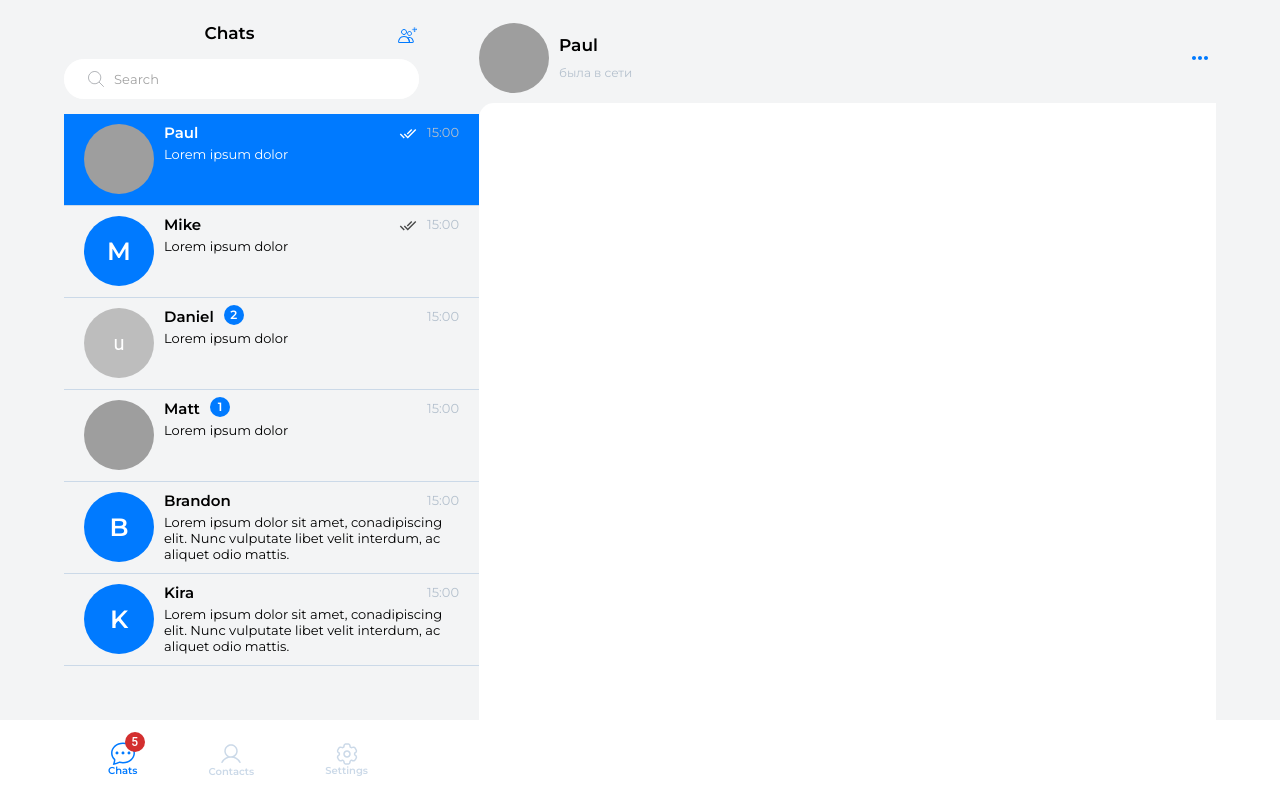
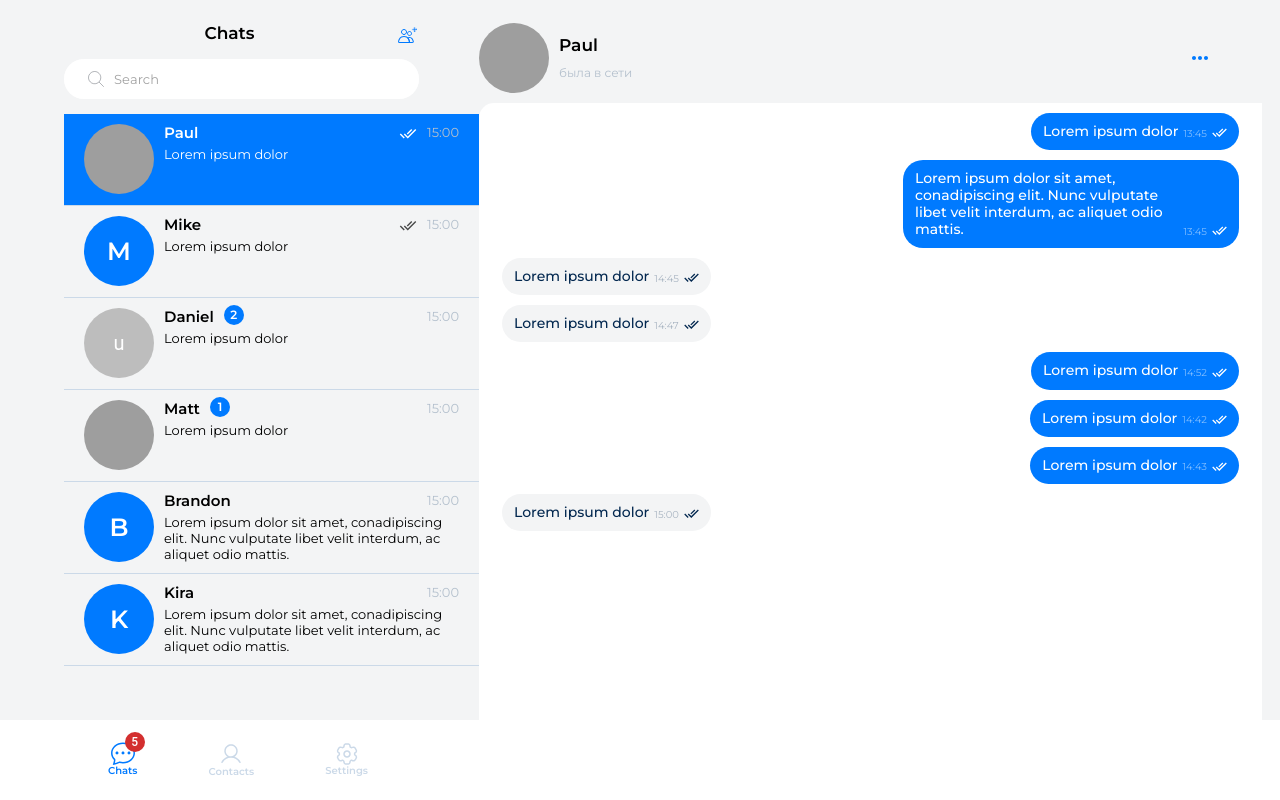
Before and after one commit to XSpiritBalanceX/Web-Chat, a React (Create React App) app: page /chats/1 in a window 1280 px wide. Built offline with nearby package versions, Linux system fonts and the light colour scheme; grey boxes are pictures that could not be loaded.

Commit message:
created users chat component

```diff
--- a/src/_variables.scss
+++ b/src/_variables.scss
@@ -8,6 +8,7 @@
   "gray-4": #b4c0cd,
   "white": #ffffff,
   "black": #000,
+  "light-black": #02274f,
   "red": #c92727,
 );
 
--- a/src/components/itemInChat/ConversationItem.tsx
+++ b/src/components/itemInChat/ConversationItem.tsx
@@ -1,7 +1,10 @@
+import { useState, useEffect } from "react";
 import { Box, Avatar, Button } from "@mui/material";
 import { IConversationItemProps } from "./TypesItemInChat";
 import MoreHorizIcon from "@mui/icons-material/MoreHoriz";
 import { translate } from "@i18n";
+import UsersChat from "./UsersChat";
+import { useParams } from "react-router-dom";
 import "./ItemChat.scss";
 
 const ConversationItem = ({
@@ -11,6 +14,41 @@
   messages,
 }: IConversationItemProps) => {
   const { t } = translate("translate", { keyPrefix: "chatPage" });
+
+  const [isSelectedMessage, setIsSelectedMessage] = useState(false);
+  const [selectedMessages, setSelectedMessages] = useState<number[]>([]);
+
+  useEffect(() => {
+    !selectedMessages.length && setIsSelectedMessage(false);
+    // eslint-disable-next-line
+  }, [selectedMessages]);
+
+  useEffect(() => {
+    setIsSelectedMessage(false);
+    setSelectedMessages([]);
+    // eslint-disable-next-line
+  }, [user_id]);
+
+  const handleCloseSelected = () => {
+    setIsSelectedMessage(false);
+    setSelectedMessages([]);
+  };
+
+  const handleIsSelectedMessage = (value: boolean) => {
+    setIsSelectedMessage(value);
+    !value && setSelectedMessages([]);
+  };
+
+  const handleClickOnMessages = (id: number) => {
+    const copyData = selectedMessages.slice();
+    if (copyData.includes(id)) {
+      const index = copyData.indexOf(id);
+      index !== -1 && copyData.splice(index, 1);
+    } else {
+      copyData.push(id);
+    }
+    setSelectedMessages(copyData);
+  };
 
   return (
     <Box className="conversationContainer">
@@ -25,6 +63,7 @@
         {!user_photo && (
           <Box className="userInitialConversation">{user_name.charAt(0)}</Box>
         )}
+        {!isSelectedMessage && (
           <Box className="userInformationContent">
             <Box>
               <p className="userName">{user_name}</p>
@@ -34,8 +73,24 @@
               <MoreHorizIcon />
             </Button>
           </Box>
+        )}
+        {isSelectedMessage && (
+          <Box className="controlsSelectedBox">
+            <Button type="button">{t("deleteChat")}</Button>
+            <p>{t("selectedMessages", { numbers: selectedMessages.length })}</p>
+            <Button type="button" onClick={handleCloseSelected}>
+              {t("cancel")}
+            </Button>
           </Box>
-      <Box className="conversationBox"></Box>
+        )}
+      </Box>
+      <UsersChat
+        messages={messages}
+        cbHandleIsSelectedMessage={handleIsSelectedMessage}
+        isSelectedMessage={isSelectedMessage}
+        cbHandleClickOnMessage={handleClickOnMessages}
+        selectedMessages={selectedMessages}
+      />
     </Box>
   );
 };
--- a/src/components/itemInChat/ItemChat.scss
+++ b/src/components/itemInChat/ItemChat.scss
@@ -136,6 +136,24 @@
       font-size: 25px;
       border-radius: 100%;
     }
+    .controlsSelectedBox {
+      display: flex;
+      flex-direction: row;
+      justify-content: space-around;
+      align-items: center;
+      width: calc(100% - 80px);
+      p {
+        margin: 0;
+        @extend %h3;
+      }
+      button {
+        height: 15px;
+        padding: 0;
+        text-transform: none;
+        color: map-get($theme-colors, "blue");
+        @extend %caption-medium;
+      }
+    }
     .userInformationContent {
       display: flex;
       flex-direction: row;
@@ -162,11 +180,119 @@
       }
     }
   }
+  ::-webkit-scrollbar {
+    width: 4px;
+  }
+  ::-webkit-scrollbar-track {
+    background: map-get($theme-colors, "gray-2");
+  }
+  ::-webkit-scrollbar-thumb {
+    background: map-get($theme-colors, "blue");
+  }
   .conversationBox {
     background-color: map-get($theme-colors, "white");
     width: 100%;
     margin-top: 10px;
     height: 100%;
     border-radius: 15px 0 0 0;
+    padding: 10px 23px;
+    overflow-y: auto;
+    overflow-x: hidden;
+    .messageItemBox {
+      display: flex;
+      flex-direction: row;
+      align-items: center;
+      width: 100%;
+      margin-bottom: 10px;
+      &:hover {
+        cursor: pointer;
+      }
+      .messageIdentifier,
+      .selectedMessageIdentifier {
+        width: 23px;
+        height: 23px;
+        border-radius: 100%;
+        margin-left: 25px;
+      }
+      .messageIdentifier {
+        border: solid 2px map-get($theme-colors, "blue");
+      }
+      .selectedMessageIdentifier {
+        border: solid 2px map-get($theme-colors, "blue");
+        background-color: map-get($theme-colors, "blue");
+        display: flex;
+        align-items: center;
+        justify-content: center;
+        svg {
+          fill: map-get($theme-colors, "white");
+          font-size: 15px;
+        }
+      }
+    }
+    .messageItemBox:last-child {
+      margin-bottom: 0;
+    }
+    .messageItemBox.rightMessageBox {
+      justify-content: flex-end;
+      .messageBox {
+        background-color: map-get($theme-colors, "blue");
+        .messageText {
+          color: map-get($theme-colors, "white");
+        }
+        .messageTimeReadBox {
+          .messageTime {
+            color: map-get($theme-colors, "white");
+            opacity: 0.5;
+          }
+          svg {
+            fill: map-get($theme-colors, "white");
+          }
+        }
+      }
+    }
+    .messageItemBox.leftMessageBox {
+      justify-content: space-between;
+      .messageBox {
+        background-color: map-get($theme-colors, "gray-1");
+        .messageText {
+          color: map-get($theme-colors, "light-black");
+        }
+        .messageTimeReadBox {
+          .messageTime {
+            color: map-get($theme-colors, "light-black");
+            opacity: 0.3;
+          }
+          svg {
+            fill: map-get($theme-colors, "light-black");
+          }
+        }
+      }
+    }
+    .messageBox {
+      display: flex;
+      flex-direction: row;
+      border-radius: 20px;
+      padding: 10px 12px;
+      max-width: 312px;
+      width: auto;
+      .messageText {
+        margin: 0;
+        @extend %body-1-medium;
+      }
+      .messageTimeReadBox {
+        display: flex;
+        flex-direction: row;
+        align-items: flex-end;
+        margin-left: 5px;
+        .messageTime {
+          margin: 0 5px 0 0;
+          @extend %button-navigation;
+          font-weight: 400;
+        }
+        svg {
+          font-size: 15px;
+        }
+      }
+    }
   }
 }
--- /dev/null
+++ b/src/components/itemInChat/UsersChat.tsx
@@ -0,0 +1,53 @@
+import { Box } from "@mui/material";
+import { IUsersChatProps } from "./TypesItemInChat";
+import moment from "moment";
+import DoneAllIcon from "@mui/icons-material/DoneAll";
+import CheckIcon from "@mui/icons-material/Check";
+import "./ItemChat.scss";
+
+const UsersChat = ({
+  messages,
+  cbHandleIsSelectedMessage,
+  cbHandleClickOnMessage,
+  selectedMessages,
+  isSelectedMessage,
+}: IUsersChatProps) => {
+  const mockUserID = 1;
+
+  const handleClickOnMessage = (id: number) => {
+    cbHandleIsSelectedMessage(true);
+    cbHandleClickOnMessage(id);
+  };
+
+  return (
+    <Box className="conversationBox">
+      {messages.map((el) => (
+        <Box
+          key={el.id}
+          className={`messageItemBox ${
+            el.user === mockUserID ? "rightMessageBox" : "leftMessageBox"
+          }`}
+          onClick={() => handleClickOnMessage(el.id)}
+        >
+          <Box className="messageBox">
+            <p className="messageText">{el.message}</p>
+            <Box className="messageTimeReadBox">
+              <p className="messageTime">{moment(el.time).format("HH:mm")}</p>
+              {el.is_read && <DoneAllIcon />}
+            </Box>
+          </Box>
+          {isSelectedMessage &&
+            (selectedMessages.includes(el.id) ? (
+              <Box className="selectedMessageIdentifier">
+                <CheckIcon />
+              </Box>
+            ) : (
+              <Box className="messageIdentifier" />
+            ))}
+        </Box>
+      ))}
+    </Box>
+  );
+};
+
+export default UsersChat;
--- a/src/i18n/english.json
+++ b/src/i18n/english.json
@@ -36,7 +36,8 @@
       "owner": "Owner",
       "media": "Media",
       "files": "Files",
-      "links": "Links"
+      "links": "Links",
+      "selectedMessages": "Selected {{numbers}}"
     }
   }
 }
--- a/src/i18n/russian.json
+++ b/src/i18n/russian.json
@@ -36,7 +36,8 @@
       "owner": "Владелец",
       "media": "Медиа",
       "files": "Файлы",
-      "links": "Ссылки"
+      "links": "Ссылки",
+      "selectedMessages": "Выбрано {{numbers}}"
     }
   }
 }
```
Also changed, not shown: src/components/itemInChat/TypesItemInChat.ts (+8 -0 lines). Lines whose indentation alone changed are shown as unchanged.
